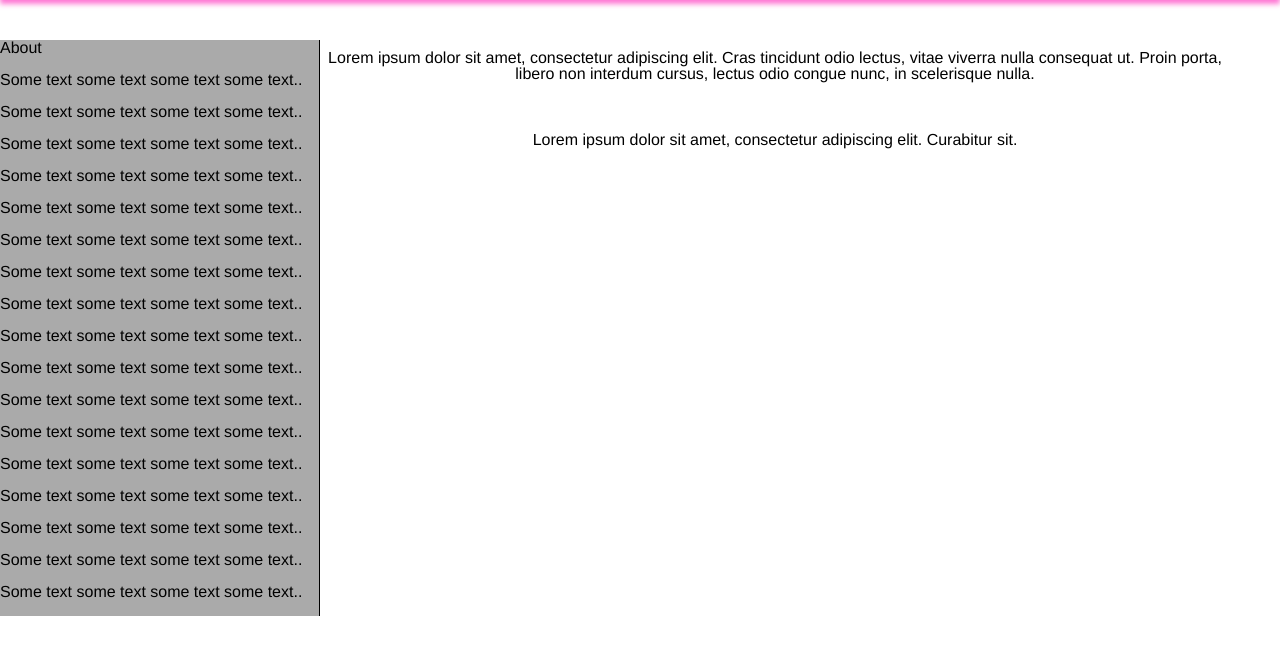
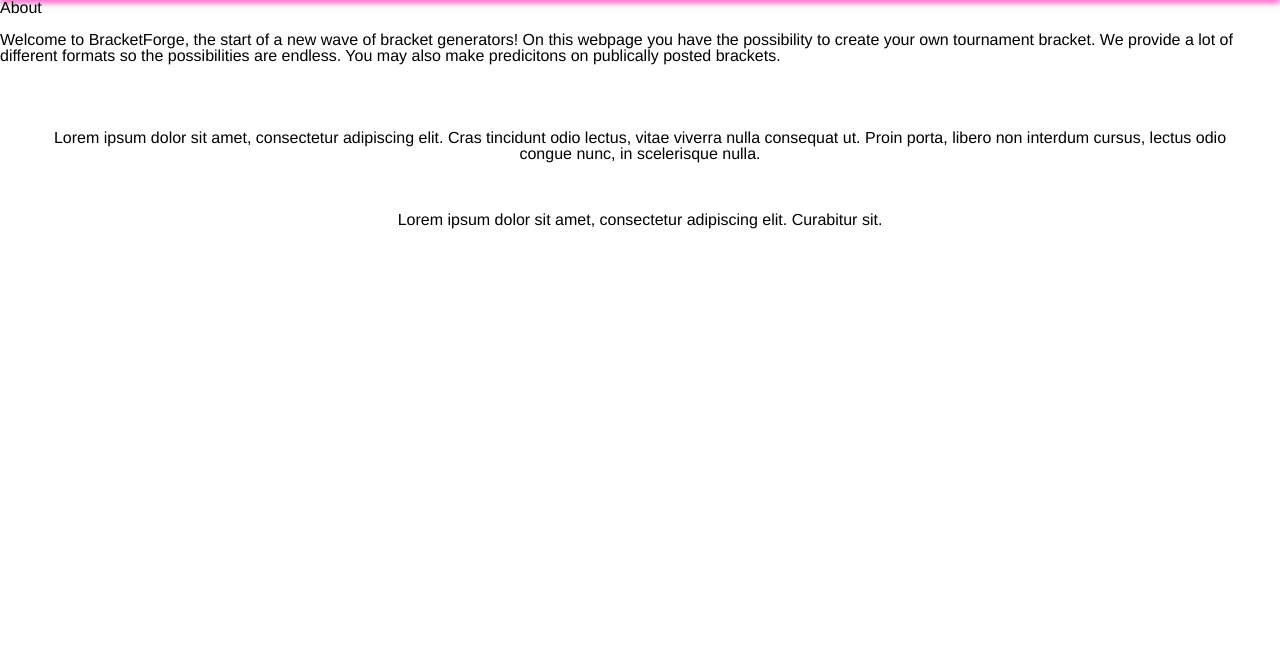
Before and after one commit to seb-lju/Yrkesprov, a PHP site: page /about.php in a window 1280 px wide. Shown: the part 87-742 px from the top of the page. Run offline with PHP 8.4, Linux system fonts and the light colour scheme.

Commit message:
Update about.php
Skapade about-text.

```diff
--- a/about.php
+++ b/about.php
@@ -136,30 +136,14 @@ if(!isset($_SESSION["logged_in"]) || $_SESSION["logged_in"] !== true){
 		</div>
 	</div>
 
-	<div class="object">
-		<div class="create">
+		<div class="object">
 		  <h1>About</h1><br>
-			  <h2>Some text some text some text some text..</h2><br>
 
-			  <p>Some text some text some text some text..</p><br>
-			  <p>Some text some text some text some text..</p><br>
-			  <p>Some text some text some text some text..</p><br>
-			  <p>Some text some text some text some text..</p><br>
-
-			  <p>Some text some text some text some text..</p><br>
-			  <p>Some text some text some text some text..</p><br>
-			  <p>Some text some text some text some text..</p><br>
-			  <p>Some text some text some text some text..</p><br>
-			  <p>Some text some text some text some text..</p><br>
-			  <p>Some text some text some text some text..</p><br>
-			  <p>Some text some text some text some text..</p><br>
-			  <p>Some text some text some text some text..</p><br>
-			  <p>Some text some text some text some text..</p><br>
-			  <p>Some text some text some text some text..</p><br>
-			  <p>Some text some text some text some text..</p><br>
-			  <p>Some text some text some text some text..</p><br>
+			  <p>Welcome to BracketForge, the start of a new wave of bracket generators!
+				On this webpage you have the possibility to create your own tournament bracket. We provide
+				a lot of different formats so the possibilities are endless. You may also make predicitons on publically
+				posted brackets.</p><br>
 		</div>
-	</div>
 
 	<div class="footer">
 		<div>
```
